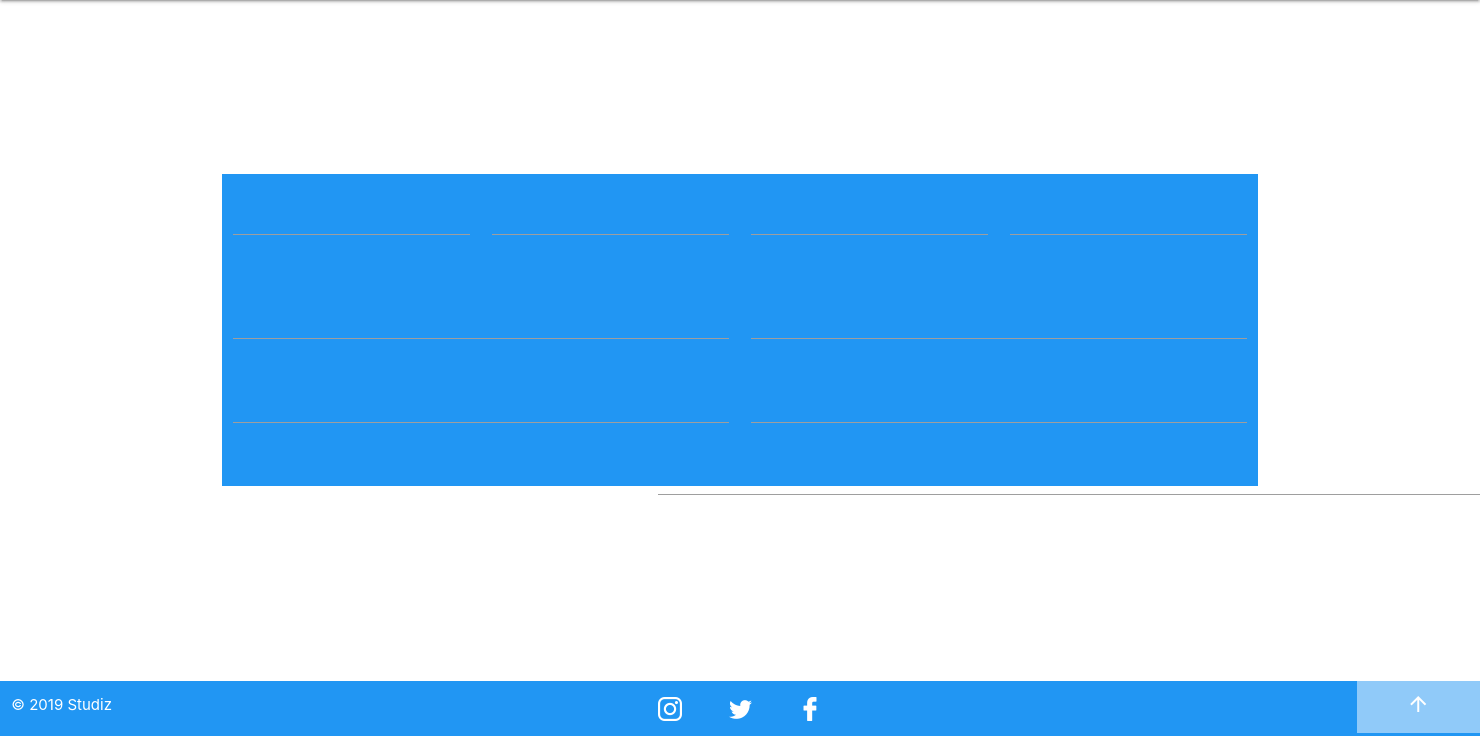
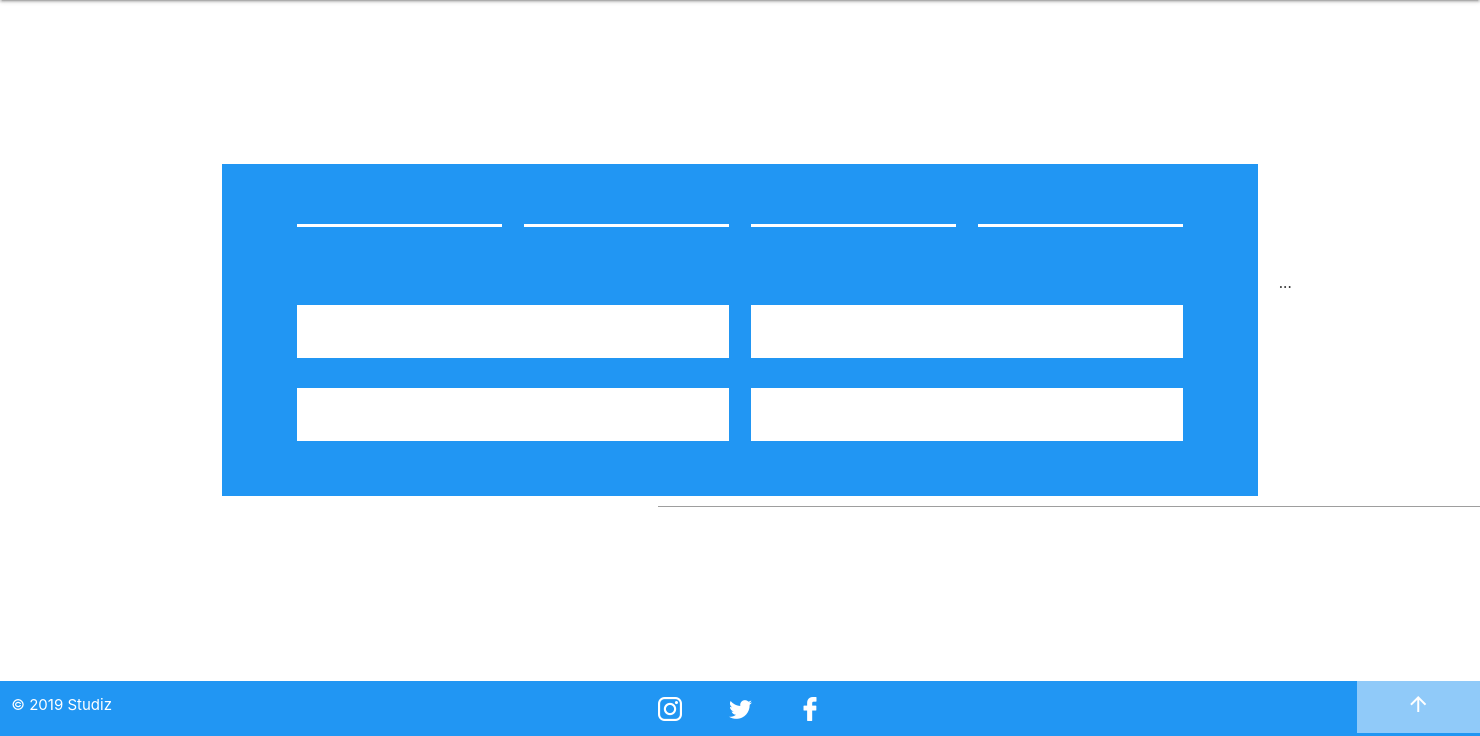
Before and after one commit to Mikado9706/SDW, a Symfony app: template templates/home.html.twig in a window 1480 px wide; the page is wider, and only the part inside the window is pictured. Shown: the part 64-800 px from the top of that part. Run offline with Twig, Linux system fonts and the light colour scheme; the template is opened without the code that fills it, so the values that code supplies are empty; form fields are guessed from the names that the template uses; some libraries are stand-ins or nearby versions.

Commit message:
08/02/2019 - css page de recherche

```diff
--- a/public/css/custom.css
+++ b/public/css/custom.css
@@ -47,26 +47,20 @@ body {
     display: flex;
     justify-content: center;
   }
-
   .subSelect input {
+    border-bottom: 3px solid white !important;
     color: white;
-  }
-
-  /* #leftPannel {
-    margin-left: 1%;
-  }
-
-  #rightPannel {
-    margin-right: 1%;
   }
 
   .subRech {
     background-color: white;
+    padding-left: 1rem;
   }
 
   .subRech input {
     color: #2699FB;
-  } */
+    border-bottom: 0 !important;
+  }
 
   #search_search {
     color: #2699FB;
@@ -77,10 +71,25 @@ body {
 
   #laZoneDeRecherche {
     position: relative;
+    padding: 0 5rem;
   }
+
   #search-button {
     position: absolute;
     bottom: -10%;
     left: 41%;
     font-style: bold;
   }
+
+  #etc-wrapper {
+    position: absolute;
+    width: 100%;
+  }
+
+  #etc {
+    border: 2px solid #fff;
+    border-radius: 25px;
+    width: 45px;
+    height: 45px;
+    float: right;
+  }
--- a/templates/home.html.twig
+++ b/templates/home.html.twig
@@ -22,14 +22,29 @@
                         </div>
                     </div>
                     <div class="row">
+                        <div id="etc-wrapper">
+                            <div id="etc">
+                                <span>...</span>
+                            </div>
+                        </div>
+                    </div>
+                    <div class="row">
                         <div class="col l6">
                             <div class="container-fluid">
                                 <div id="leftPannel" class="row">
-                                    <div class="subSelect input-field col s12">
-                                        {{ form_widget(form.formation) }}
+                                    <div class="col s12">
+                                        <div class="subRech">
+                                            <div class="input-field">
+                                                {{ form_widget(form.formation) }}
+                                            </div>
+                                        </div>
                                     </div>
-                                    <div class="subSelect input-field col s12">
-                                        {{ form_widget(form.noFormation) }}
+                                    <div class="col s12">
+                                        <div class="subRech">
+                                            <div  class="input-field">
+                                                {{ form_widget(form.noFormation) }}
+                                            </div>
+                                        </div>
                                     </div>
                                 </div>
                             </div>
@@ -37,12 +52,19 @@
                         <div class="col l6">
                             <div class="container-fluid">
                                 <div id="rightPannel" class="row">
-                                    <div class="subSelect input-field col s12">
-                                        {{ form_widget(form.location) }}
+                                    <div class="col s12">
+                                        <div class="subRech">
+                                            <div class="input-field">
+                                                {{ form_widget(form.location) }}
+                                            </div>
+                                        </div>
                                     </div>
-
-                                    <div class="subSelect input-field col s12">
-                                        {{ form_widget(form.noLocation) }}
+                                    <div class="col s12">
+                                        <div class="subRech">
+                                            <div class="input-field">
+                                                {{ form_widget(form.noLocation) }}
+                                            </div>
+                                        </div>
                                     </div>
                                 </div>
                             </div>
```
